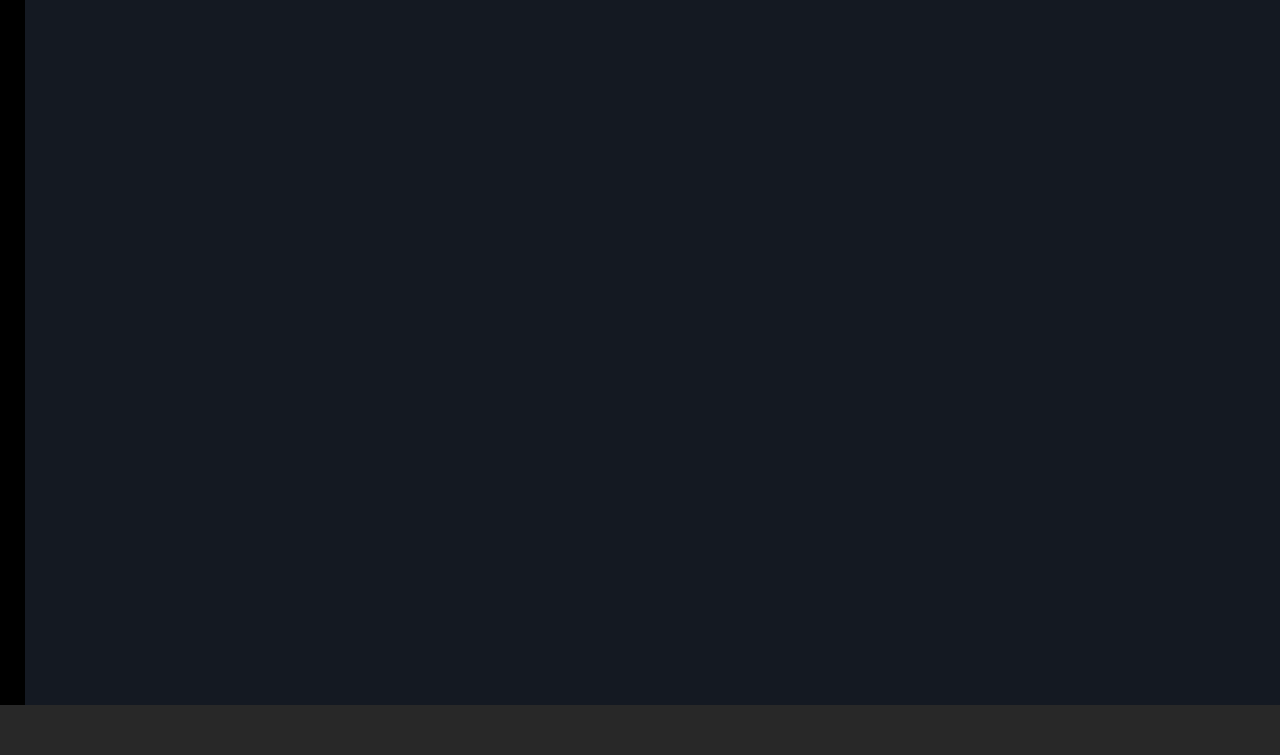
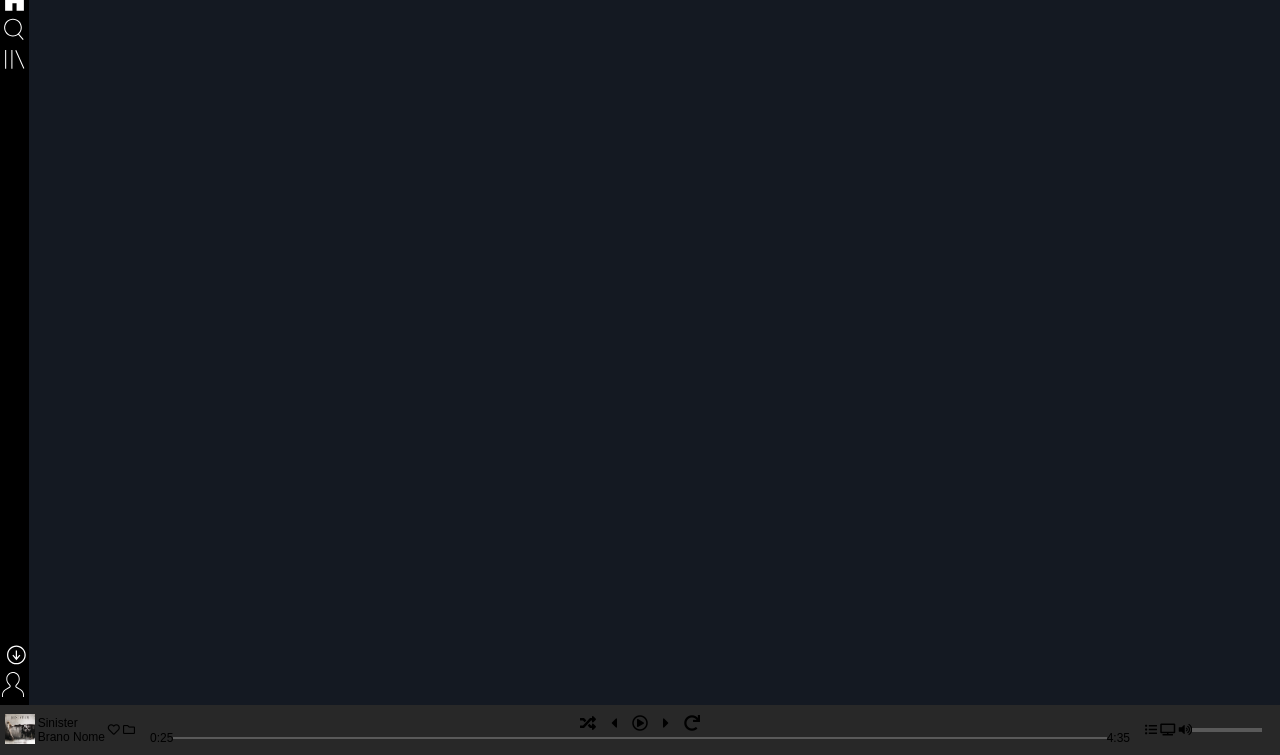
Before and after one commit to FrancescoAndreotti/html-css-spotifyweb, a plain HTML site: page index.html in a window 1280 px wide. Shown: the part 45-800 px from the top of the page. Drawn offline with Linux system fonts and the light colour scheme.

Commit message:
Sidebar Mob. e controlli

```diff
--- a/css/style.css
+++ b/css/style.css
@@ -2,6 +2,7 @@
     margin: 0;
     padding: 0;
     box-sizing: border-box;
+    font-family: 'Montserrat', sans-serif;
 }
 
 .container{
@@ -13,6 +14,18 @@
     flex: 0 0 25px;
     background-color: black;
     height: calc(100vh - 50px);
+    display: flex;
+    flex-direction: column;
+    justify-content: space-between;
+    padding: 4px 2px 4px 2px;
+}
+
+.display-none{
+    display: none;
+}
+
+.logo img{
+    height: 25px;
 }
 
 /* Main Conteiner */
@@ -22,11 +35,68 @@
     height: calc(100vh - 50px);
 }
 
+
+
 /* Music Controls */
 
 .controls-container{
     display: flex;
     justify-content: space-between;
+    align-items: center;
     background-color: #282828;
     height: 50px;
+    gap: 15px;
+    padding: 0 5px;
+    font-size: 12px;
 }
+
+.controls-container-center{
+    flex-grow: 1;
+    flex-shrink: 1;
+}
+
+.controls-icon{
+    display: flex;
+    justify-content: center;
+    gap: 15px;
+    font-size: 16px;
+}
+
+.nome-canzone{
+    display: flex;
+    justify-content: space-between;
+    align-items: center;
+    flex-direction: row;
+    width: 130px;
+}
+
+.nome-canzone img{
+    max-width: 30px;
+}
+
+.nome-canzone p{
+    font-size: 12px;
+}
+
+.time-container{
+    display: flex;
+    align-items: center;
+}
+
+.time{
+    height: 2px;
+    background-color: #5A5A5A;
+    flex: 1 1 80%;
+}
+
+.volume-container{
+    width: 130px;
+    display: flex;
+    flex-direction: row;
+    align-items: center;
+}
+.volume{
+    width: 70px;
+    height: 4px;
+    background-color: #5A5A5A;
+}
--- a/index.html
+++ b/index.html
@@ -4,6 +4,7 @@
     <meta charset="UTF-8">
     <meta http-equiv="X-UA-Compatible" content="IE=edge">
     <meta name="viewport" content="width=device-width, initial-scale=1.0">
+    <link rel="stylesheet" href="https://cdnjs.cloudflare.com/ajax/libs/font-awesome/5.15.3/css/all.min.css">
     <link rel="stylesheet" href="css/style.css">
     <title>Document</title>
 </head>
@@ -12,7 +13,60 @@
     <div class="container">
 
         <!-- Sidebar -->
-        <div class="sidebar"></div>
+        <div class="sidebar">
+            <!-- Div Logo -->
+            <div class="logo">
+                <div>
+                    <img src="img/logo-small.svg" alt="logo">
+                </div>
+                <div>
+                    <img src="img/home.svg" alt="home">
+                    <span class="display-none">Home</span>
+                </div>
+                <div>
+                    <img src="img/search.svg" alt="search">
+                    <span class="display-none">Cerca</span>
+                </div>
+                <div>
+                    <img src="img/libreria.svg" alt="Library">
+                    <span class="display-none">La tua libreria</span>
+                </div>
+            </div>
+
+            <!-- Div Playlist -->
+            <div class="display-none">
+                <h2>PLAYLIST</h2>
+                <div>
+                    <i class="fas fa-plus-square"></i>
+                    <span>Crea Playlist</span>
+                </div>
+                <div>
+                    <ul>
+                        <li>Nome Playlist</li>
+                        <li>Nome Playlist</li>
+                        <li>Nome Playlist</li>
+                        <li>Nome Playlist</li>
+                        <li>Nome Playlist</li>
+                        <li>Nome Playlist</li>
+                        <li>Nome Playlist</li>
+                    </ul>
+                </div>
+            </div>
+
+            <!-- Div User -->
+            <div class="logo">
+                <div>
+                    <img src="img/download.svg" alt="Download">
+                    <span class="display-none">Installa app</span>
+                </div>
+
+                <div>
+                    <img src="img/profile.svg" alt="profile">
+                    <span class="display-none">John Doe</span>
+                </div>
+            </div>
+
+        </div>
 
         <!-- Main Container -->
         <div class="main-container">
@@ -37,6 +91,54 @@
     </div>
 
     <!-- Music Controls -->
-    <div class="controls-container"></div>
+    <div class="controls-container">
+
+        <!-- Nome Brano -->
+        <div>
+            <div class="nome-canzone">
+                <div>
+                    <img src="img/sinister.jpeg" alt="album">
+                </div>
+
+                <div>
+                    <p>Sinister</p>
+                    <p>Brano Nome</p>
+                </div>
+
+                <div>
+                    <i class="far fa-heart"></i>
+                    <i class="far fa-folder"></i>
+                </div>
+            </div>
+        </div>
+
+        <!-- Comandi musica div Centrale -->
+        <div class="controls-container-center">
+            <div class="controls-icon">
+                <i class="fas fa-random"></i>
+                <i class="fas fa-caret-left"></i>
+                <i class="far fa-play-circle"></i>
+                <i class="fas fa-caret-right"></i>
+                <i class="fas fa-redo"></i>
+            </div>
+
+            <div class="time-container">
+                <span>0:25</span>
+                <div class="time"></div>
+                <span>4:35</span>
+            </div>
+        </div>
+
+        <!-- Comandi volume -->
+        <div class="volume-container">
+            <div>
+                <i class="fas fa-list-ul"></i>
+                <i class="fas fa-tv"></i>
+                <i class="fas fa-volume-up"></i>
+            </div>
+            <div class="volume"></div>
+        </div>
+
+    </div>
 </body>
 </html>
```
